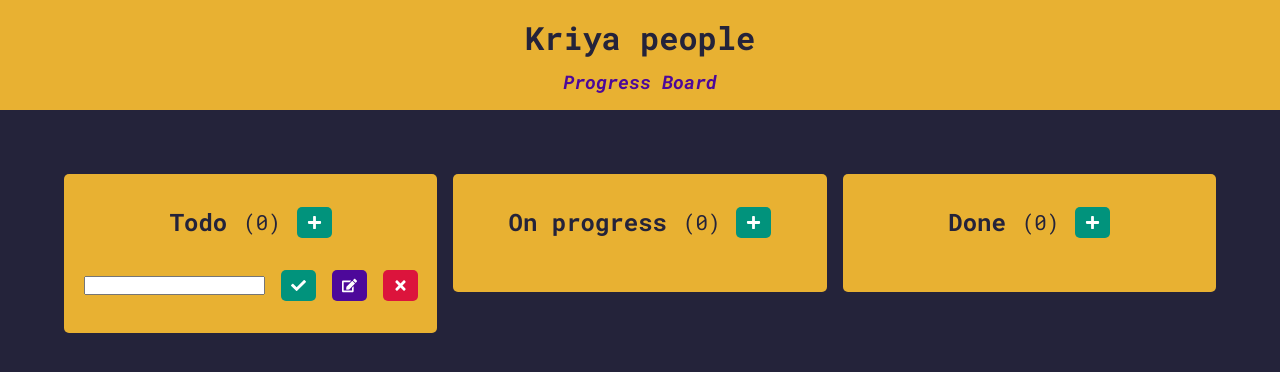
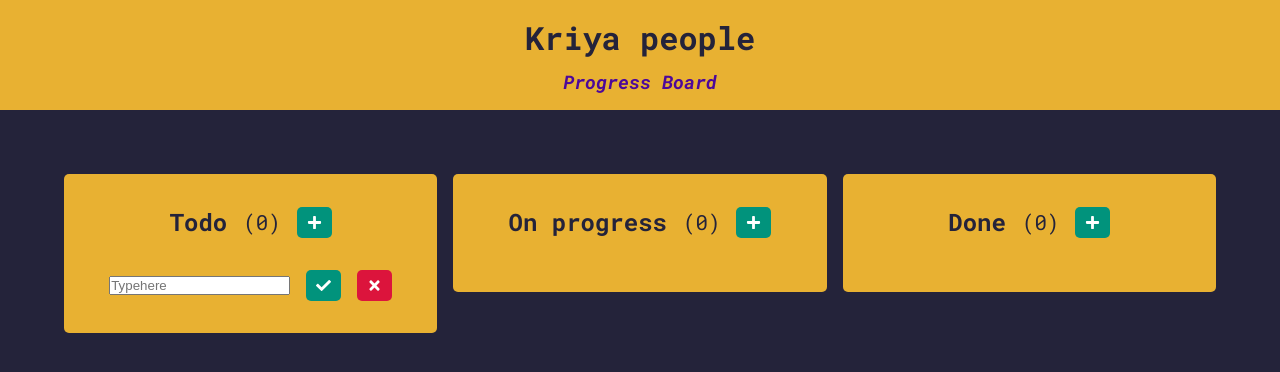
Before and after one commit to Rayzor8/kriya-ppl-01, a React (Create React App) app: page / in a window 1280 px wide. Both pictures are taken after a click on the button 314 px from the left and 222 px from the top of the page. Shown: the top 372 px of the page. Built offline with nearby package versions, Linux system fonts and the light colour scheme.

Commit message:
Create form component, card item component, create handler for submit and delete button

```diff
--- a/package.json
+++ b/package.json
@@ -11,6 +11,7 @@
     "react-dom": "^17.0.2",
     "react-icons": "^4.3.1",
     "react-scripts": "5.0.0",
+    "uuid": "^8.3.2",
     "web-vitals": "^2.1.3"
   },
   "scripts": {
--- a/src/components/Board.js
+++ b/src/components/Board.js
@@ -1,32 +1,82 @@
-import React from 'react';
+import React, { useState } from 'react';
 import './styles/_board.scss';
-import { FaTimes } from 'react-icons/fa';
-import { FaCheck } from 'react-icons/fa';
-import { FaEdit } from 'react-icons/fa';
-import { FaPlus } from 'react-icons/fa';
+import { FaTimes, FaCheck, FaEdit, FaPlus, FaTrash } from 'react-icons/fa';
+import { v4 as uuidv4 } from 'uuid';
 import { useContextProgressBoard } from '../contexts/ProgressBoardContext';
 
-const Board = ({ name, id }) => {
-   const { showInput, setShowInput } = useContextProgressBoard();
+const Board = ({ name, idBoard, data }) => {
+   const { showInput, setShowInput, progressLists, setProgressLists } =
+      useContextProgressBoard();
    const handleClick = (state) => setShowInput(state);
+   const [formData, setFormData] = useState({ id: uuidv4(), name: '' });
+
+   const handleSubmit = (e) => {
+      e.preventDefault();
+      if (formData.name === '') return;
+      setProgressLists(
+         progressLists.map((el) =>
+            el.id === idBoard ? { ...el, data: [...el.data, formData] } : el
+         )
+      );
+      setFormData({ id: uuidv4(), name: '' });
+   };
+
+   const handleDelete = (id) => {
+      setProgressLists(
+         progressLists.map((el) =>
+            el.id === idBoard
+               ? { ...el, data: el.data.filter((el) => el.id !== id) }
+               : el
+         )
+      );
+   };
 
    return (
       <>
          <section>
             <div className="card_header">
                <h2>{name}</h2>
-               <p>(0)</p>
-               <button onClick={() => handleClick(id)}>{<FaPlus />}</button>
+               <p>({data.length})</p>
+               <button onClick={() => handleClick(idBoard)}>
+                  {<FaPlus />}
+               </button>
             </div>
 
-            <div className={showInput === id ? 'card_body show' :'card_body hidden' }>
-               <input type="text" />
-               <button className="confirm_btn">{<FaCheck />}</button>
-               <button className="edit_btn">{<FaEdit />}</button>
+            <form
+               className={
+                  showInput === idBoard ? 'card_body show' : 'card_body hidden'
+               }
+               onSubmit={handleSubmit}
+            >
+               <input
+                  type="text"
+                  placeholder="Typehere"
+                  value={formData.name}
+                  onChange={(e) =>
+                     setFormData({ ...formData, name: e.target.value })
+                  }
+                  name="name"
+               />
+               <button className="confirm_btn" type="submit">
+                  {<FaCheck />}
+               </button>
                <button className="delete_btn" onClick={() => handleClick(null)}>
                   {<FaTimes />}
                </button>
-            </div>
+            </form>
+
+            {data.map((el) => (
+               <ul key={el.id} className="card_item">
+                  <li className="title">{el.name}</li>
+                  <button className="edit_btn">{<FaEdit />}</button>
+                  <button
+                     className="delete_btn"
+                     onClick={() => handleDelete(el.id)}
+                  >
+                     {<FaTrash />}
+                  </button>
+               </ul>
+            ))}
          </section>
       </>
    );
--- a/src/components/MainSection.js
+++ b/src/components/MainSection.js
@@ -4,11 +4,11 @@ import './styles/_main_section.scss';
 import { useContextProgressBoard } from '../contexts/ProgressBoardContext';
 
 const MainSection = () => {
-   const { progresLists } = useContextProgressBoard();
+   const { progressLists } = useContextProgressBoard();
    return (
       <main>
-         {progresLists.map((el) => (
-            <Board key={el.id} name={el.name} id={el.id}/>
+         {progressLists.map((el) => (
+            <Board key={el.id} name={el.name} idBoard={el.id} data={el.data} />
          ))}
       </main>
    );
--- a/src/components/styles/_board.scss
+++ b/src/components/styles/_board.scss
@@ -40,7 +40,7 @@ section {
       }
    }
 
-   .card_body.show{
+   .card_body.show {
       display: flex;
       gap: 0.5rem;
       justify-content: center;
@@ -52,13 +52,6 @@ section {
          @include confirmButton;
          &:hover {
             background-color: green;
-         }
-      }
-
-      .edit_btn {
-         @include editButton;
-         &:hover {
-            background-color: midnightblue;
          }
       }
 
@@ -74,7 +67,37 @@ section {
       }
    }
 
-   .card_body.hidden{
+   .card_body.hidden {
       visibility: hidden;
    }
+
+   .card_item {
+      display: flex;
+      gap: 0.5rem;
+      justify-content: center;
+      align-items: center;
+      margin-top: 2rem;
+      transition: 300ms ease-in-out;
+
+      .title {
+         font-size: 1.3rem;
+      }
+      .edit_btn {
+         @include editButton;
+         &:hover {
+            background-color: midnightblue;
+         }
+      }
+
+      .delete_btn {
+         @include removeButton;
+         &:hover {
+            background-color: midnightblue;
+         }
+      }
+
+      @include md-screen {
+         gap: 1rem;
+      }
+   }
 }
--- a/src/components/styles/_main_section.scss
+++ b/src/components/styles/_main_section.scss
@@ -1,23 +1,21 @@
 @import './utils/mixin';
 
-main{
+main {
    display: flex;
    flex-direction: column;
    justify-content: center;
    align-items: center;
    gap: 1rem;
+   padding: 1rem;
 
-    @include md-screen{
+   @include md-screen {
       padding: 2rem 3rem;
    }
 
-    @include lg-screen{
+   @include xl-screen {
+      padding: 2rem 4rem;
       flex-direction: row;
       justify-content: flex-start;
       align-items: flex-start;
    }
-
-    @include xl-screen{
-        padding: 2rem 4rem;
 }
-}
--- a/src/contexts/ProgressBoardContext.js
+++ b/src/contexts/ProgressBoardContext.js
@@ -1,21 +1,38 @@
-import { createContext ,useContext,useState} from "react";
-
+import { createContext, useContext, useState } from 'react';
+import { v4 as uuidv4 } from 'uuid';
 export const contextProgressBoard = createContext();
 
 export const useContextProgressBoard = () => {
    return useContext(contextProgressBoard);
 };
 
+const ProgressBoardContext = ({ children }) => {
+   const [showInput, setShowInput] = useState(null);
 
+   const [progressLists, setProgressLists] = useState([
+      {
+         id: uuidv4(),
+         name: 'Todo',
+         data: [],
+      },
+      {
+         id: uuidv4(),
+         name: 'On progress',
+         data: [],
+      },
+      {
+         id: uuidv4(),
+         name: 'Done',
+         data: [],
+      },
+   ]);
+   return (
+      <contextProgressBoard.Provider
+         value={{ showInput, setShowInput, progressLists, setProgressLists }}
+      >
+         {children}
+      </contextProgressBoard.Provider>
+   );
+};
 
-const ProgressBoardContext = ({children}) => {
-    const [showInput,setShowInput] = useState(null);
-    const progresLists =[{id:1,name:"Todo"},{id:2,name:"On progress"},{id:3,name:"Done"}];
-    return (
-        <contextProgressBoard.Provider value={{showInput,setShowInput,progresLists}}>
-            {children}
-        </contextProgressBoard.Provider>
-    )
-}
-
-export default ProgressBoardContext
+export default ProgressBoardContext;
```
Also changed, not shown: 1 other file (tests, documents, lock files or other folders). Lines whose indentation alone changed are shown as unchanged.
